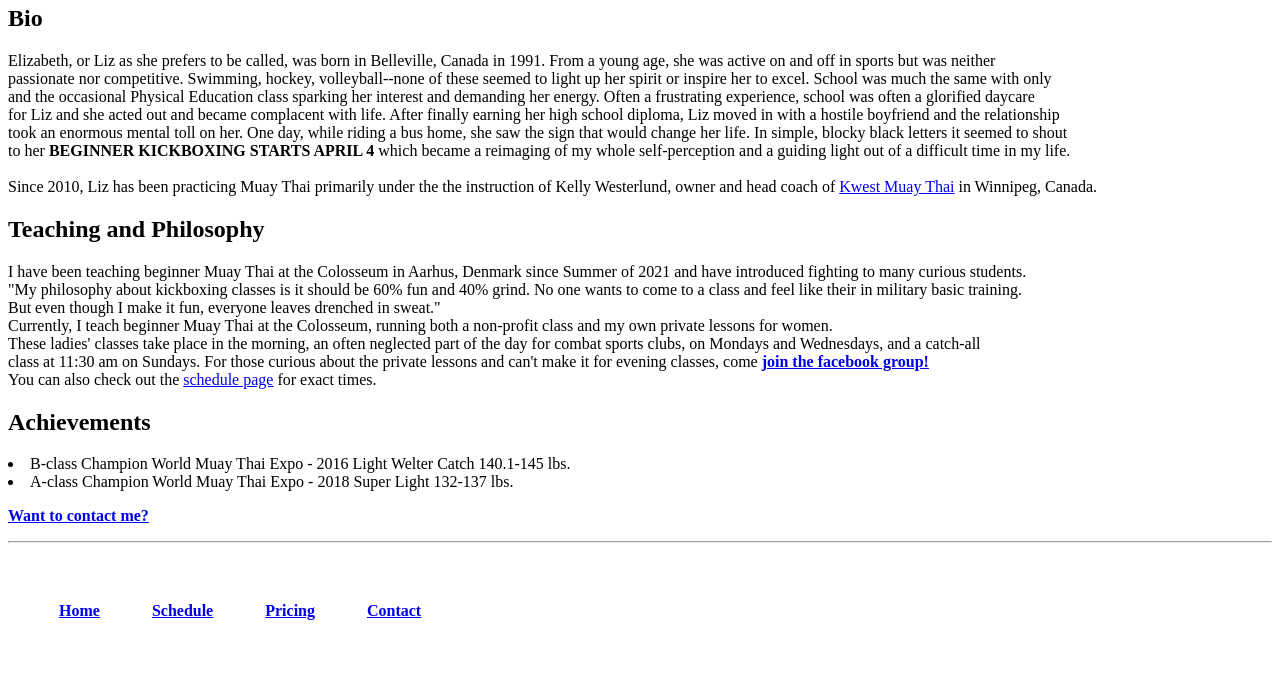
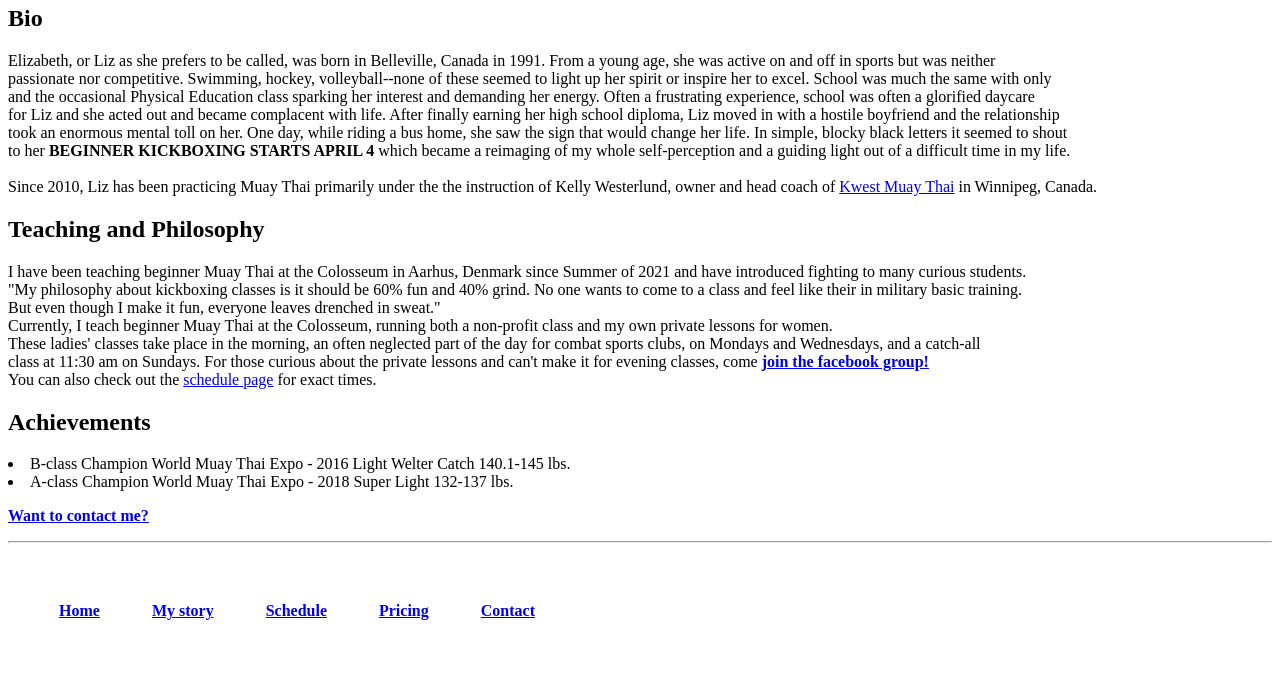
Before and after one commit to Azulio123/Muay-Thai-Website, a plain HTML site: page bio.html in a window 1280 px wide. Shown: the part 258-932 px from the top of the page. Drawn offline with Linux system fonts and the light colour scheme.

Commit message:
changed bio to my story

```diff
--- a/bio.html
+++ b/bio.html
@@ -45,6 +45,7 @@
     <table cellspacing="50px">
         <thead>
             <th><a href="index.html">Home</a></th>
+            <th><a href="bio.html">My story</a></th>
             <th><a href="Schedule.html">Schedule</a></th>
             <th><a href="Pricing.html">Pricing</a></th>
             <th><a href="contact.html">Contact</a></th>
```
